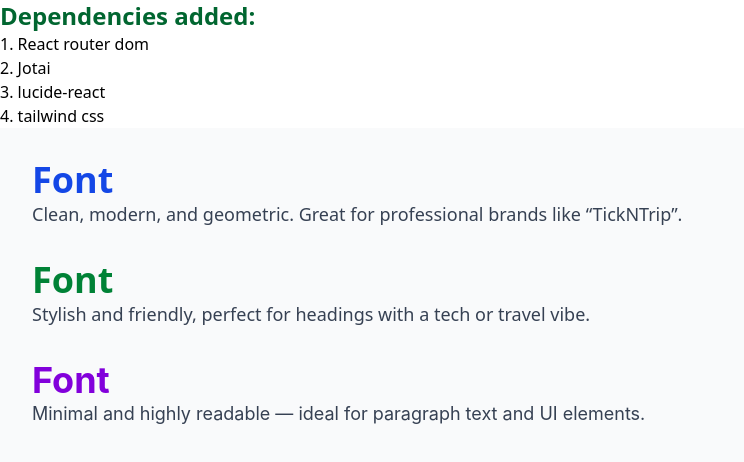
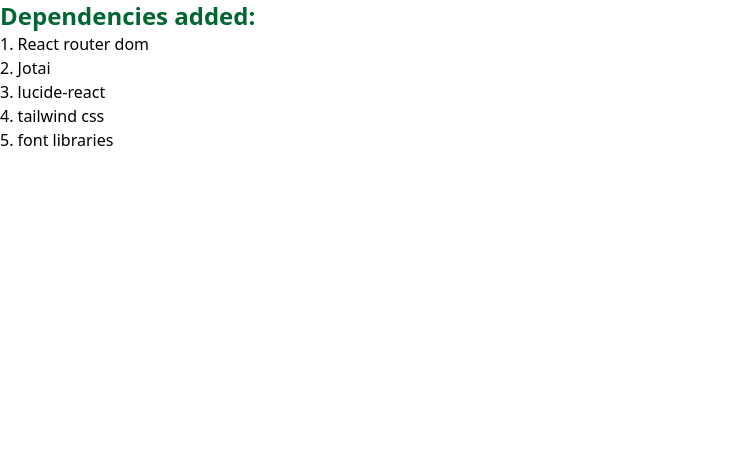
Before and after one commit to Gokulpandi678/tickNtrip, a React app: page / in a window 1280 px wide. Shown: the top 462 px of the page, without its empty margins (0-744 px from the left). Built offline with nearby package versions, Linux system fonts and the light colour scheme; the HTML template or start-up script is replaced by a standard one.

Commit message:
Update App.jsx

```diff
--- a/src/App.jsx
+++ b/src/App.jsx
@@ -12,29 +12,8 @@
         <li>Jotai</li>
         <li>lucide-react</li>
         <li>tailwind css</li>
+        <li>font libraries</li>
       </ul>
-      <div className="p-8 space-y-8 bg-gray-50 min-h-screen">
-      <div className="font-outfit">
-        <h1 className="text-4xl font-bold text-blue-700"> Font</h1>
-        <p className="text-gray-700 text-lg">
-          Clean, modern, and geometric. Great for professional brands like “TickNTrip”.
-        </p>
-      </div>
-
-      <div className="font-poppins">
-        <h1 className="text-4xl font-bold text-green-700"> Font</h1>
-        <p className="text-gray-700 text-lg">
-          Stylish and friendly, perfect for headings with a tech or travel vibe.
-        </p>
-      </div>
-
-      <div className="font-inter">
-        <h1 className="text-4xl font-bold text-purple-700"> Font</h1>
-        <p className="text-gray-700 text-lg">
-          Minimal and highly readable — ideal for paragraph text and UI elements.
-        </p>
-      </div>
-    </div>
     </div>
   );
 }
```
